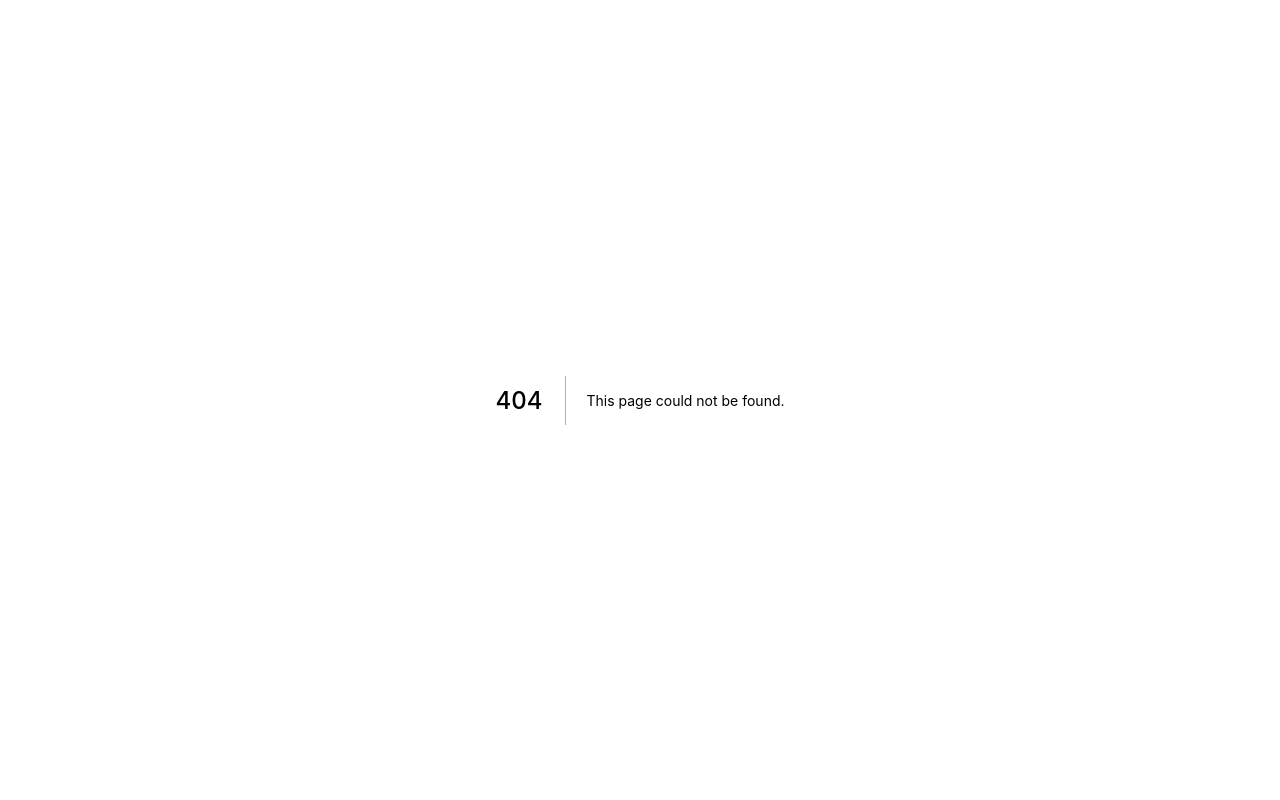
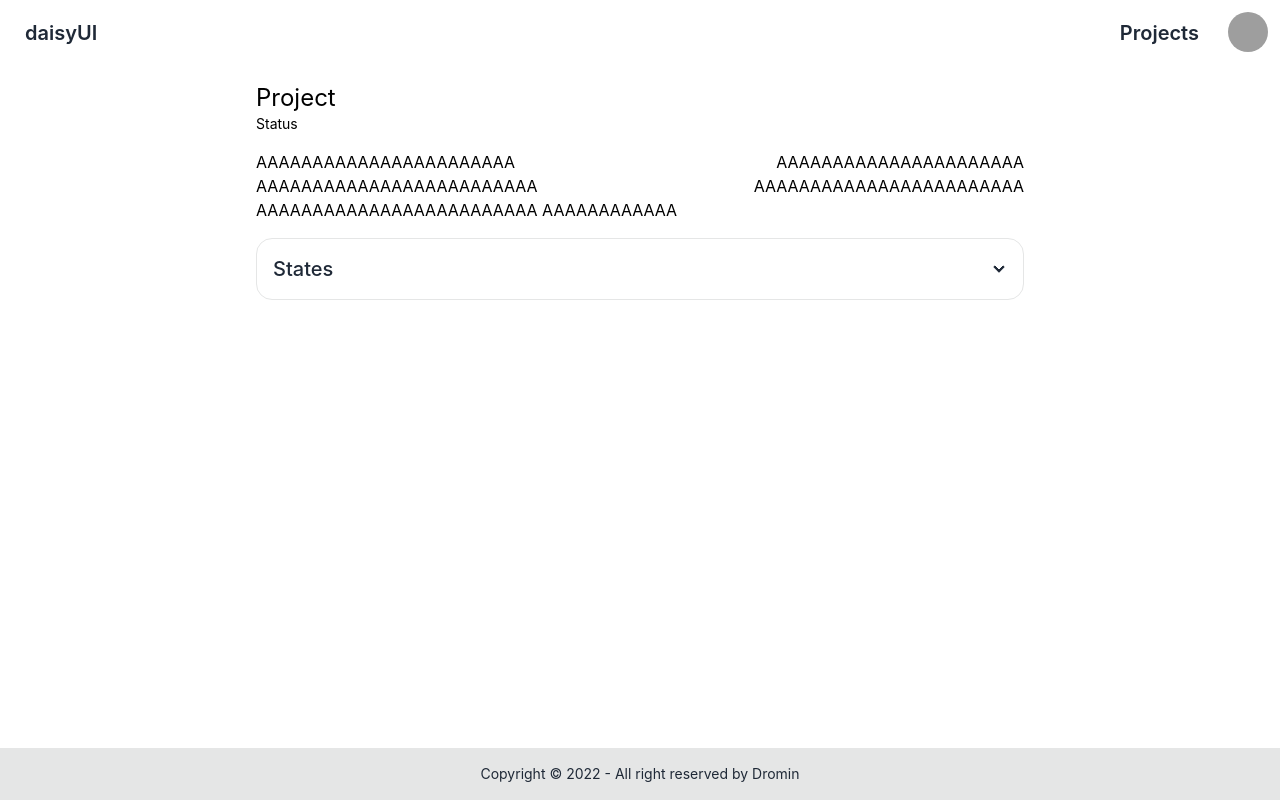
Before and after one commit to MaciejDromin/ProjectManagement-front, a Next.js app: page /projects/1 in a window 1280 px wide. Before the commit this address had no page. Built offline with nearby package versions, Linux system fonts and the light colour scheme; grey boxes are pictures that could not be loaded.

Commit message:
Created layout and detailed Project page
Signed-off-by: Maciej Lisowski <macieejl00@gmail.com>

```diff
--- /dev/null
+++ b/components/Collapsable.tsx
@@ -0,0 +1,29 @@
+import React from "react"
+
+type Props = {
+    contentName: string,
+    component: React.ReactNode
+}
+
+const Collapsable = ({ contentName, component }: Props) => {
+
+    const stopPropagation = (e: React.MouseEvent<HTMLDivElement>) => {
+       e.stopPropagation()
+       e.preventDefault()
+    }
+
+    // TODO: Fix this collapsable propagation
+
+    return (
+        <div tabindex="0" class="collapse collapse-arrow border border-base-300 bg-base-100 rounded-box">
+            <div className="collapse-title text-xl font-medium" >
+                {contentName}
+            </div>
+            <div className="collapse-content">
+                {component}
+            </div>
+        </div>
+    );
+}
+
+export default Collapsable
--- /dev/null
+++ b/components/Footer.tsx
@@ -0,0 +1,11 @@
+const Footer = () => {
+    return (
+        <footer className="footer footer-center p-4 bg-base-300 text-base-content">
+            <div>
+                <p>Copyright © 2022 - All right reserved by Dromin</p>
+            </div>
+        </footer>
+    )
+}
+
+export default Footer
--- /dev/null
+++ b/components/Heading.tsx
@@ -0,0 +1,14 @@
+type Props = {
+    title:string
+}
+
+const Heading = ({title}:Props) => {
+
+    return (
+        <div className="text-2xl text-black">
+            {title}
+        </div>
+    );
+}
+
+export default Heading
--- /dev/null
+++ b/components/Layout.tsx
@@ -0,0 +1,18 @@
+import Navbar from "./Navbar"
+import Footer from "./Footer"
+
+type LayoutProps = {
+    children: React.ReactNode
+}
+
+const Layout = ({ children }: LayoutProps) => {
+    return (
+        <div className="flex flex-col h-screen justify-between">
+            <Navbar/>
+            <main className="mb-auto w-3/5 mx-auto pt-4 pb-8">{children}</main>
+            <Footer/>
+        </div>
+    )
+}
+
+export default Layout
--- /dev/null
+++ b/components/Navbar.tsx
@@ -0,0 +1,30 @@
+const Navbar = () => {
+    return (
+        <div className="navbar bg-base-100">
+            <div className="flex-1">
+                <a className="btn btn-ghost normal-case text-xl">daisyUI</a>
+            </div>
+            <div className="flex-none gap-2">
+                <a className="btn btn-ghost normal-case text-xl">Projects</a>
+                <div className="dropdown dropdown-end">
+                    <label tabindex="0" className="btn btn-ghost btn-circle avatar">
+                        <div className="w-10 rounded-full">
+                            <img src="https://placeimg.com/80/80/people" />
+                        </div>
+                    </label>
+                    <ul tabindex="0" className="mt-3 p-2 shadow menu menu-compact dropdown-content bg-base-100 rounded-box w-52">
+                        <li>
+                            <a>
+                                Profile
+                            </a>
+                        </li>
+                        <li><a>Settings</a></li>
+                        <li><a>Login</a></li>
+                    </ul>
+                </div>
+            </div>
+        </div>
+    )
+}
+
+export default Navbar
--- /dev/null
+++ b/components/SmallHeading.tsx
@@ -0,0 +1,14 @@
+type Props = {
+    title:string
+}
+
+const SmallHeading = ({title}:Props) => {
+
+    return (
+        <div className="text-sm text-black">
+            {title}
+        </div>
+    );
+}
+
+export default SmallHeading
--- /dev/null
+++ b/components/StatesList.tsx
@@ -0,0 +1,46 @@
+import Collapsable from "./Collapsable"
+
+type Task = {
+    name: string
+}
+
+type State = {
+    name: string,
+    completed: string,
+    tasks: Task[]
+}
+
+type Props = {
+    statesList: State[]
+}
+
+const StatesList = ({ statesList }: Props) => {
+
+    return (
+        <>
+            {statesList.map(state => {
+                return (
+                    <>
+                        <div className="flex items-center">
+                            <div className="flex-1">
+                                <div className="btn normal-case text-xl">{state.name}</div>
+                            </div>
+                            <div className="flex-none gap-2">
+                                <div className="btn normal-case text-xl">{state.completed}</div>
+                            </div>
+                        </div>
+                        {state.tasks.map(task => {
+                            return (
+                                <div className="my-4">
+                                    <Collapsable contentName="Tasks" component={"<div>"+task.name+"</div>"}/>
+                                </div>
+                            )
+                        })}
+                    </>
+                )
+            })}
+        </>
+    );
+}
+
+export default StatesList
--- /dev/null
+++ b/components/TextDisplay.tsx
@@ -0,0 +1,14 @@
+type Props = {
+    text:string
+}
+
+const TextDisplay = ({text}:Props) => {
+
+    return (
+        <div className="text-black text-justify py-4">
+            {text}
+        </div>
+    );
+}
+
+export default TextDisplay
--- a/pages/_app.js
+++ /dev/null
@@ -1,7 +0,0 @@
-import '../styles/globals.css'
-
-function MyApp({ Component, pageProps }) {
-  return <Component {...pageProps} />
-}
-
-export default MyApp
--- /dev/null
+++ b/pages/_app.tsx
@@ -0,0 +1,13 @@
+import '../styles/globals.css'
+import type { AppProps } from "next/app"
+import Layout from '../components/Layout'
+
+function MyApp({ Component, pageProps }: AppProps) {
+  return (
+    <Layout>
+      <Component {...pageProps} />
+    </Layout>
+  )
+}
+
+export default MyApp
--- a/pages/index.tsx
+++ b/pages/index.tsx
@@ -15,7 +15,7 @@ export default function Home() {
     setIsOpened(!isOpened)
   }
   return (
-    <div className='w-3/5 mx-auto pt-4 pb-8' data-theme="corporate">
+    <div data-theme="corporate">
       <PopupWithExitButton updateIsOpened={callback} buttonName='Add Group' childComp={<Tab isOpened={isOpened} tabs={
         [
           {name: "Group", component: <GroupAdd/>},
--- /dev/null
+++ b/pages/projects/[projectId].tsx
@@ -0,0 +1,23 @@
+import Collapsable from "../../components/Collapsable";
+import Heading from "../../components/Heading";
+import SmallHeading from "../../components/SmallHeading";
+import StatesList from "../../components/StatesList";
+import TextDisplay from "../../components/TextDisplay";
+
+const longText = "AAAAAAAAAAAAAAAAAAAAAAA  AAAAAAAAAAAAAAAAAAAAAA AAAAAAAAAAAAAAAAAAAAAAAAA AAAAAAAAAAAAAAAAAAAAAAAA AAAAAAAAAAAAAAAAAAAAAAAAA AAAAAAAAAAAA"
+
+const ProjectDetailed = () => {
+    return (
+        <div>
+            <Heading title="Project"/>
+            <SmallHeading title="Status"/>
+            <TextDisplay text={longText}/>
+            <Collapsable contentName="States" component={<StatesList statesList={[
+                {name: "State1", completed: "Finished", tasks: [{name: "Task1"}, {name: "Task2"}]},
+                {name: "State2", completed: "In Progress", tasks: [{name: "Task1"}, {name: "Task2"}]},
+            ]}/>} />
+        </div>
+    );
+}
+
+export default ProjectDetailed
```
